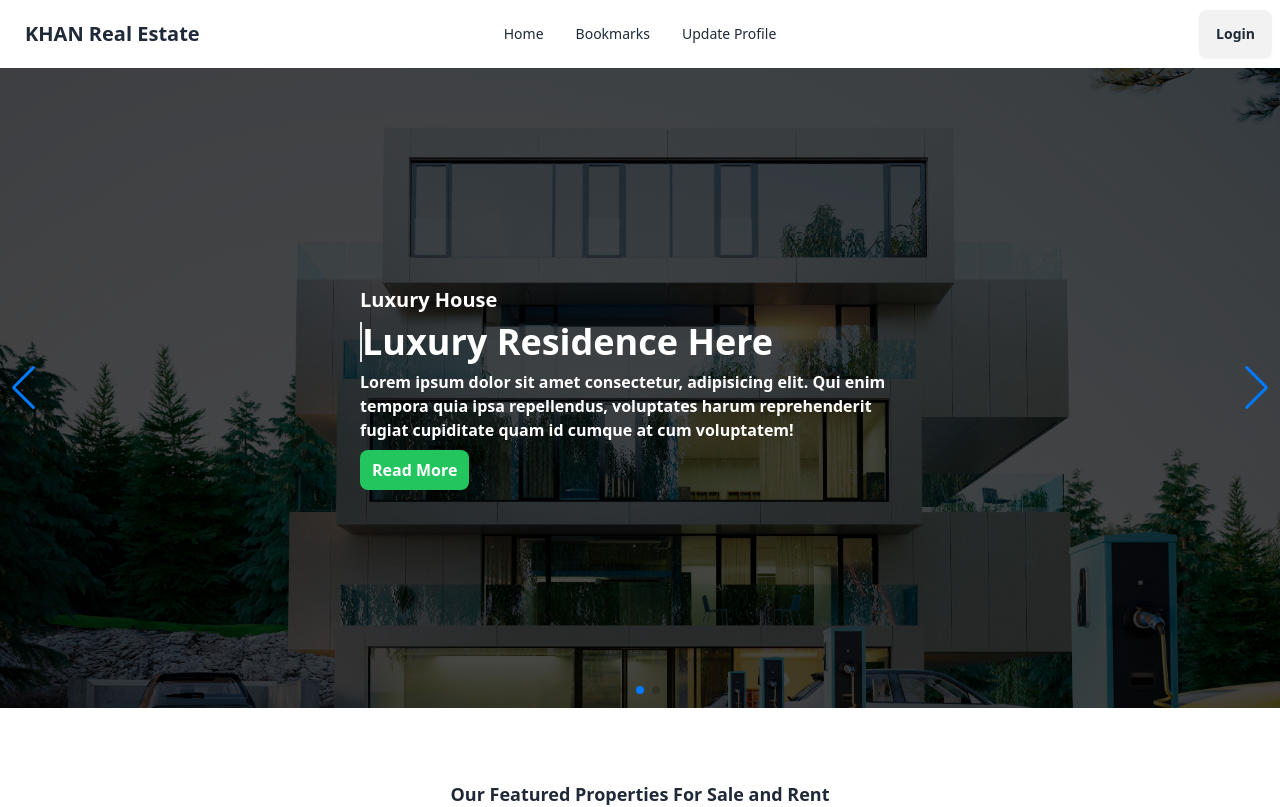
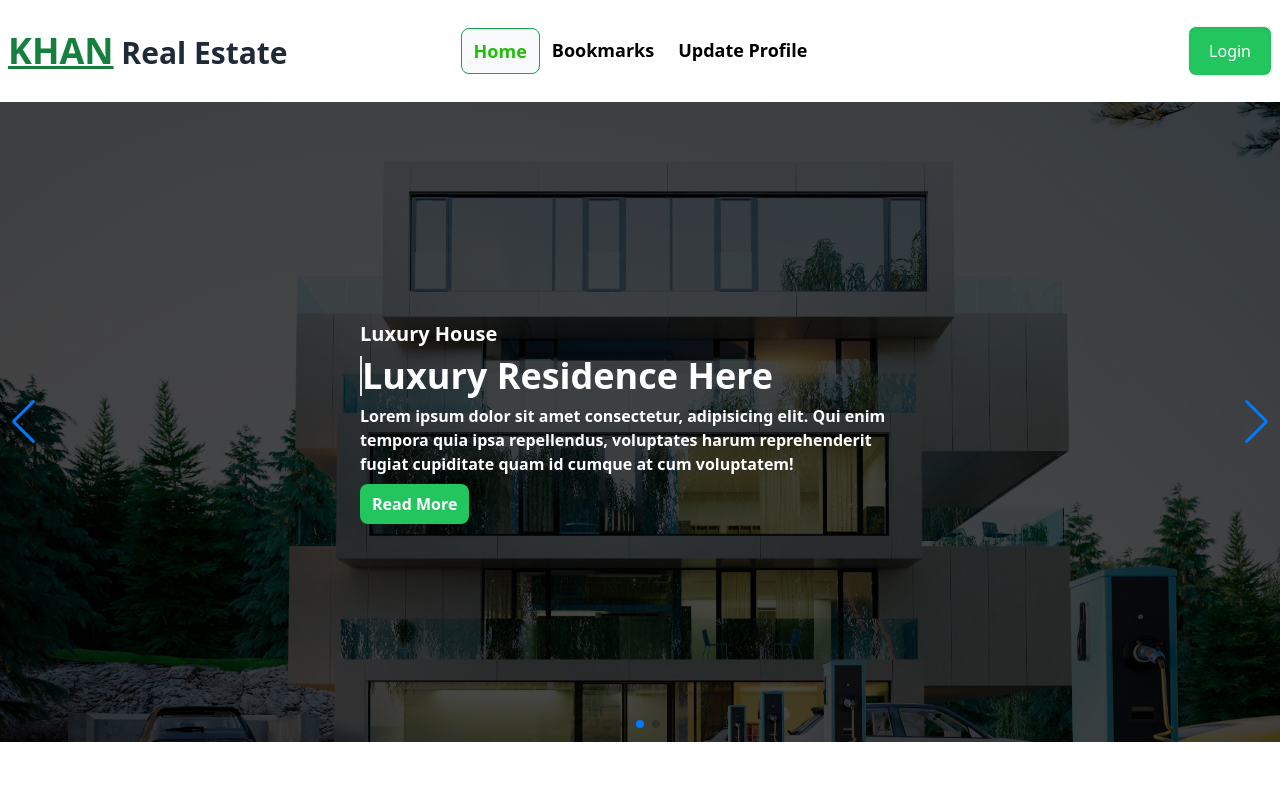
Before and after one commit to TASHDIK-29/Khan-Real-Estate-a9, a React (Vite) app: page / in a window 1280 px wide. Shown: the top 807 px of the page. Built offline with nearby package versions, Linux system fonts and the light colour scheme; no server answers.

Commit message:
Navbar updated

```diff
--- a/src/components/nav/Nav.jsx
+++ b/src/components/nav/Nav.jsx
@@ -1,5 +1,5 @@
 import { useContext } from "react";
-import { Link } from "react-router-dom";
+import { Link, NavLink } from "react-router-dom";
 import { AuthContext } from "../../auth/AuthProvider";
 import placeholderImg from "../../assets/user.png"
 
@@ -10,9 +10,9 @@ const Nav = () => {
     const { user, logOut } = useContext(AuthContext);
 
     const navLinks = <>
-        <li><Link  to='/'>Home</Link></li>
-        <li><Link  to='/bookmark'>Bookmarks</Link></li>
-        <li><Link  to='/update'>Update Profile</Link></li>
+        <li><NavLink className={({ isActive }) => isActive ? 'border bg-slate-50 py-2 px-3 border-green-600 rounded-lg text-lg text-[#23BE0A] font-bold my-3' : 'text-lg py-2 px-3 text-black font-bold my-3'} to='/'>Home</NavLink></li>
+        <li><NavLink className={({ isActive }) => isActive ? 'border bg-slate-50 py-2 px-3 border-green-600 rounded-lg text-lg text-[#23BE0A] font-bold my-3' : 'text-lg py-2 px-3 text-black font-bold my-3'} to='/bookmark'>Bookmarks</NavLink></li>
+        <li><NavLink className={({ isActive }) => isActive ? 'border bg-slate-50 py-2 px-3 border-green-600 rounded-lg text-lg text-[#23BE0A] font-bold my-3' : 'text-lg py-2 px-3 text-black font-bold my-3'} to='/update'>Update Profile</NavLink></li>
 
     </>
 
@@ -33,7 +33,7 @@ const Nav = () => {
                         {navLinks}
                     </ul>
                 </div>
-                <a className="btn btn-ghost text-xl">KHAN Real Estate</a>
+                <Link to='/' className="text-3xl font-semibold"><span className="text-green-700 font-bold text-4xl underline">KHAN</span> Real Estate</Link>
             </div>
             <div className="navbar-center hidden lg:flex">
                 <ul className="menu menu-horizontal px-1">
@@ -47,9 +47,19 @@ const Nav = () => {
                             <div className=" border border-green-500 p-1 w-14 rounded-full hover:tooltip tooltip-open hover:tooltip-bottom hover:z-10" data-tip={user.displayName ? user.displayName : 'User name not found'}>
                                 <img className="w-full rounded-full" src={user.photoURL ? user.photoURL : placeholderImg} alt="" />
                             </div>
-                            <Link onClick={handelLogout} to='/login' className="btn">Logout</Link>
+                            <Link onClick={handelLogout} to='/login' className="relative rounded px-5 py-2.5 overflow-hidden group bg-green-500 hover:bg-gradient-to-r hover:from-green-500 hover:to-green-400 text-white hover:ring-2 hover:ring-offset-2 hover:ring-green-400 transition-all ease-out duration-300">
+                                <span className="absolute right-0 w-8 h-32 -mt-12 transition-all duration-1000 transform translate-x-12 bg-white opacity-10 rotate-12 group-hover:-translate-x-40 ease"></span>
+                                <span className="relative">Logout</span>
+                            </Link>
                         </div>
-                        : <Link to='/login' className="btn">Login</Link>
+                        : <Link to='/login' className="relative px-5 py-3 overflow-hidden font-medium text-white bg-green-500 border border-gray-100 rounded-lg shadow-inner group">
+                            <span className="absolute top-0 left-0 w-0 h-0 transition-all duration-200 border-t-2 border-gray-600 group-hover:w-full ease"></span>
+                            <span className="absolute bottom-0 right-0 w-0 h-0 transition-all duration-200 border-b-2 border-gray-600 group-hover:w-full ease"></span>
+                            <span className="absolute top-0 left-0 w-full h-0 transition-all duration-300 delay-200 bg-gray-600 group-hover:h-full ease"></span>
+                            <span className="absolute bottom-0 left-0 w-full h-0 transition-all duration-300 delay-200 bg-gray-600 group-hover:h-full ease"></span>
+                            <span className="absolute inset-0 w-full h-full duration-300 delay-300 bg-gray-900 opacity-0 group-hover:opacity-100"></span>
+                            <span className="relative transition-colors duration-300 delay-200 group-hover:text-white ease">Login</span>
+                        </Link>
                 }
 
             </div>
```
